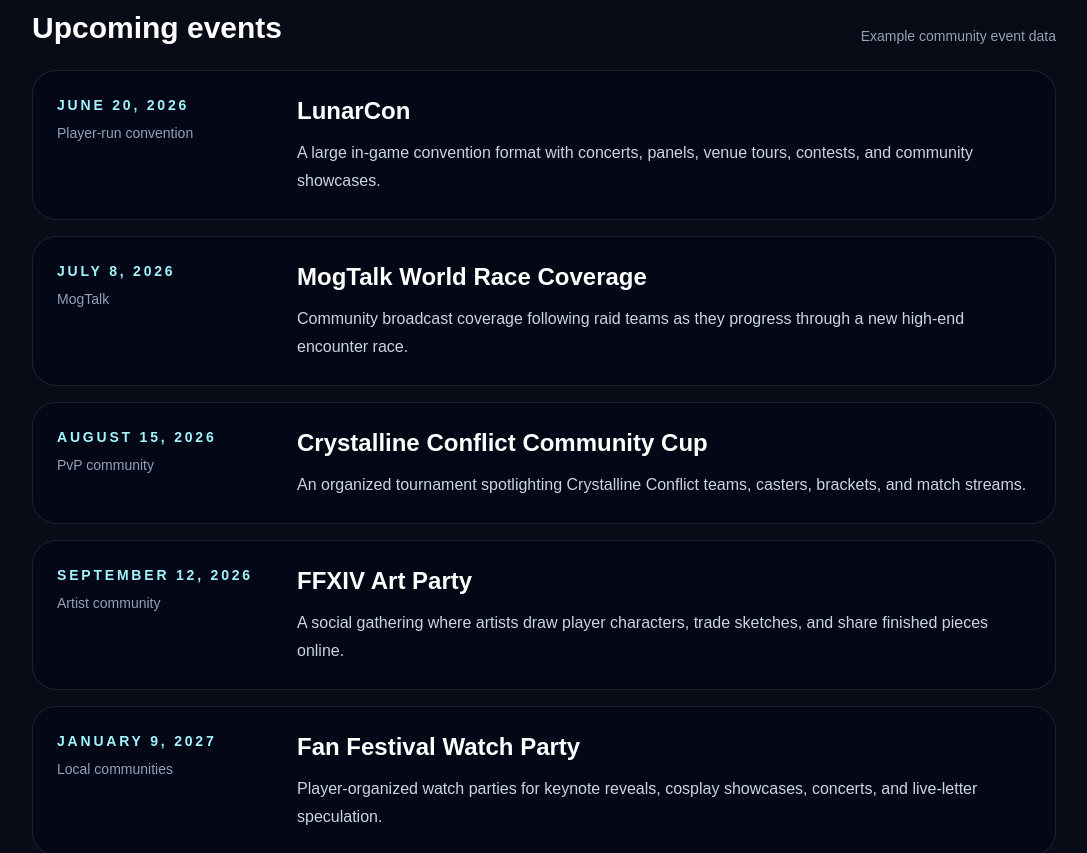
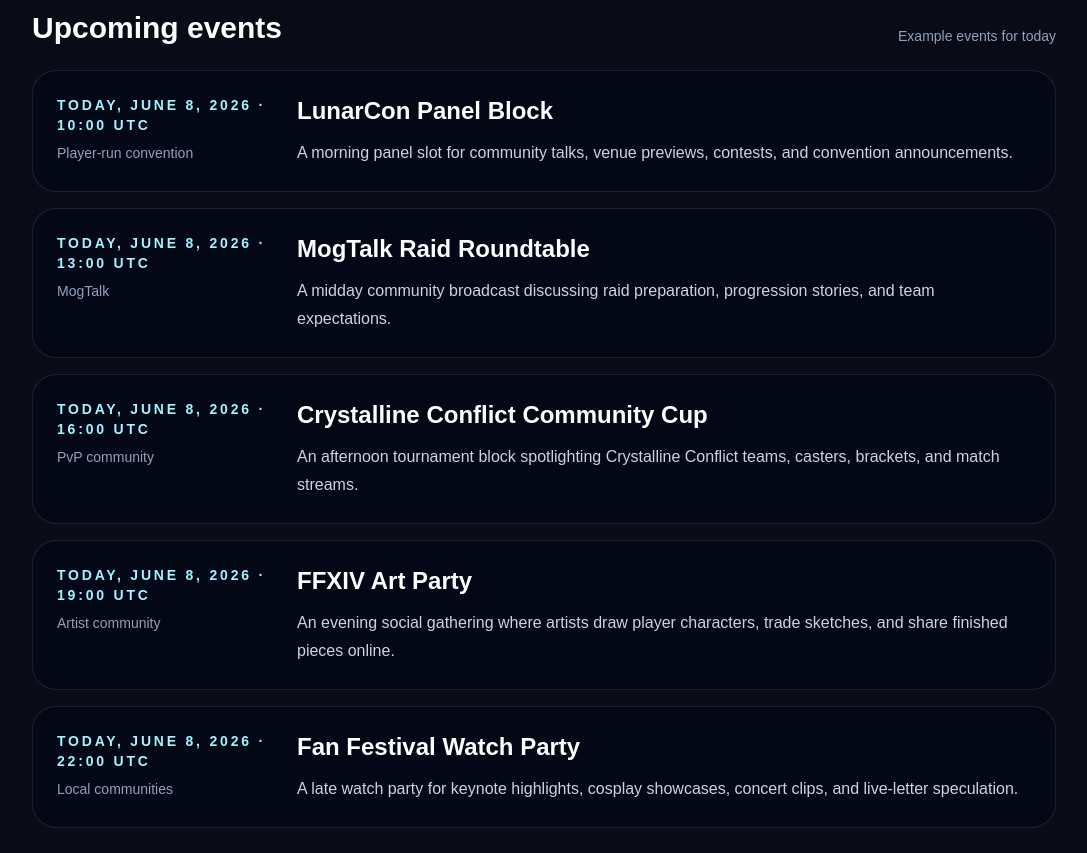
Before and after one commit to k556d/xiv.today, a Next.js app: page / in a window 1280 px wide. Shown: the part 400-1253 px from the top of the page, without its empty margins (96-1183 px from the left). Built offline with nearby package versions, Linux system fonts and the light colour scheme.

Commit message:
Set example events to today

```diff
--- a/app/page.tsx
+++ b/app/page.tsx
@@ -1,38 +1,38 @@
 const upcomingEvents = [
   {
-    name: "LunarCon",
-    date: "June 20, 2026",
+    name: "LunarCon Panel Block",
+    date: "Today, June 8, 2026 · 10:00 UTC",
     organizer: "Player-run convention",
     description:
-      "A large in-game convention format with concerts, panels, venue tours, contests, and community showcases.",
+      "A morning panel slot for community talks, venue previews, contests, and convention announcements.",
   },
   {
-    name: "MogTalk World Race Coverage",
-    date: "July 8, 2026",
+    name: "MogTalk Raid Roundtable",
+    date: "Today, June 8, 2026 · 13:00 UTC",
     organizer: "MogTalk",
     description:
-      "Community broadcast coverage following raid teams as they progress through a new high-end encounter race.",
+      "A midday community broadcast discussing raid preparation, progression stories, and team expectations.",
   },
   {
     name: "Crystalline Conflict Community Cup",
-    date: "August 15, 2026",
+    date: "Today, June 8, 2026 · 16:00 UTC",
     organizer: "PvP community",
     description:
-      "An organized tournament spotlighting Crystalline Conflict teams, casters, brackets, and match streams.",
+      "An afternoon tournament block spotlighting Crystalline Conflict teams, casters, brackets, and match streams.",
   },
   {
     name: "FFXIV Art Party",
-    date: "September 12, 2026",
+    date: "Today, June 8, 2026 · 19:00 UTC",
     organizer: "Artist community",
     description:
-      "A social gathering where artists draw player characters, trade sketches, and share finished pieces online.",
+      "An evening social gathering where artists draw player characters, trade sketches, and share finished pieces online.",
   },
   {
     name: "Fan Festival Watch Party",
-    date: "January 9, 2027",
+    date: "Today, June 8, 2026 · 22:00 UTC",
     organizer: "Local communities",
     description:
-      "Player-organized watch parties for keynote reveals, cosplay showcases, concerts, and live-letter speculation.",
+      "A late watch party for keynote highlights, cosplay showcases, concert clips, and live-letter speculation.",
   },
 ];
 
@@ -63,7 +63,7 @@
                 Upcoming events
               </h2>
             </div>
-            <p className="text-sm text-slate-400">Example community event data</p>
+            <p className="text-sm text-slate-400">Example events for today</p>
           </div>
 
           <ol className="grid gap-4">
```
